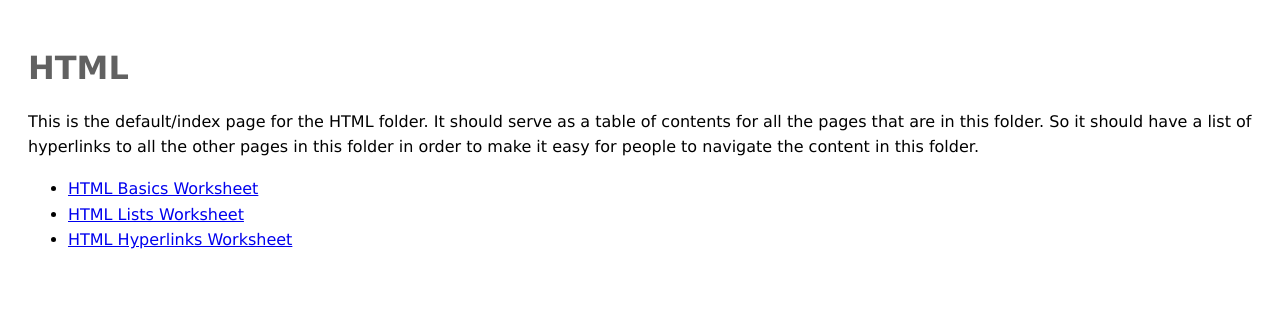
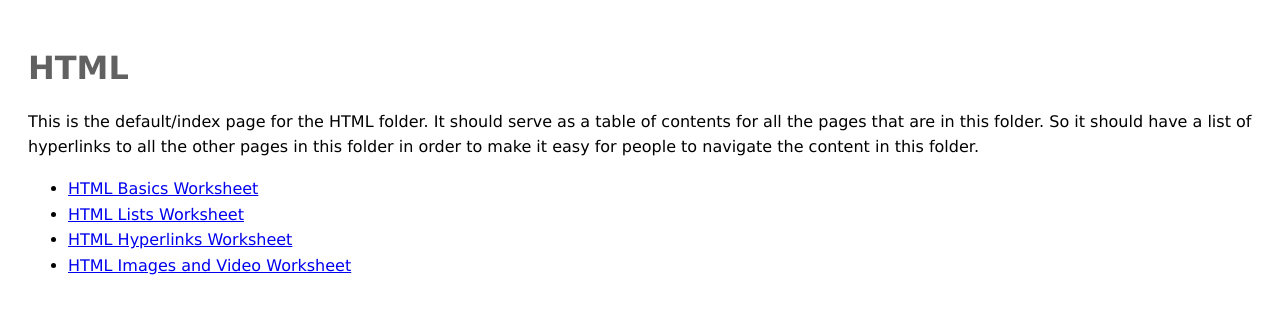
Before and after one commit to marisandb/WebDev100, a plain HTML site: page web-programming/HTML/index.html in a window 1280 px wide. Drawn offline with Linux system fonts and the light colour scheme.

Commit message:
added hyperlink to HTML page

```diff
--- a/web-programming/HTML/index.html
+++ b/web-programming/HTML/index.html
@@ -16,6 +16,8 @@
 			<li><a href="./html-basics-WORKSHEET.html">HTML Basics Worksheet</a></li>
 			<li><a href="./html-lists-WORKSHEET.html">HTML Lists Worksheet</a></li>
 			<li><a href="./html-hyperlinks-WORKSHEET.html">HTML Hyperlinks Worksheet</a></li>
+			<li><a href="./html-images-and-video-WORKSHEET.html">HTML Images and Video Worksheet</a></li>
+
 		</ul>
 	</body>
 </html>
```
